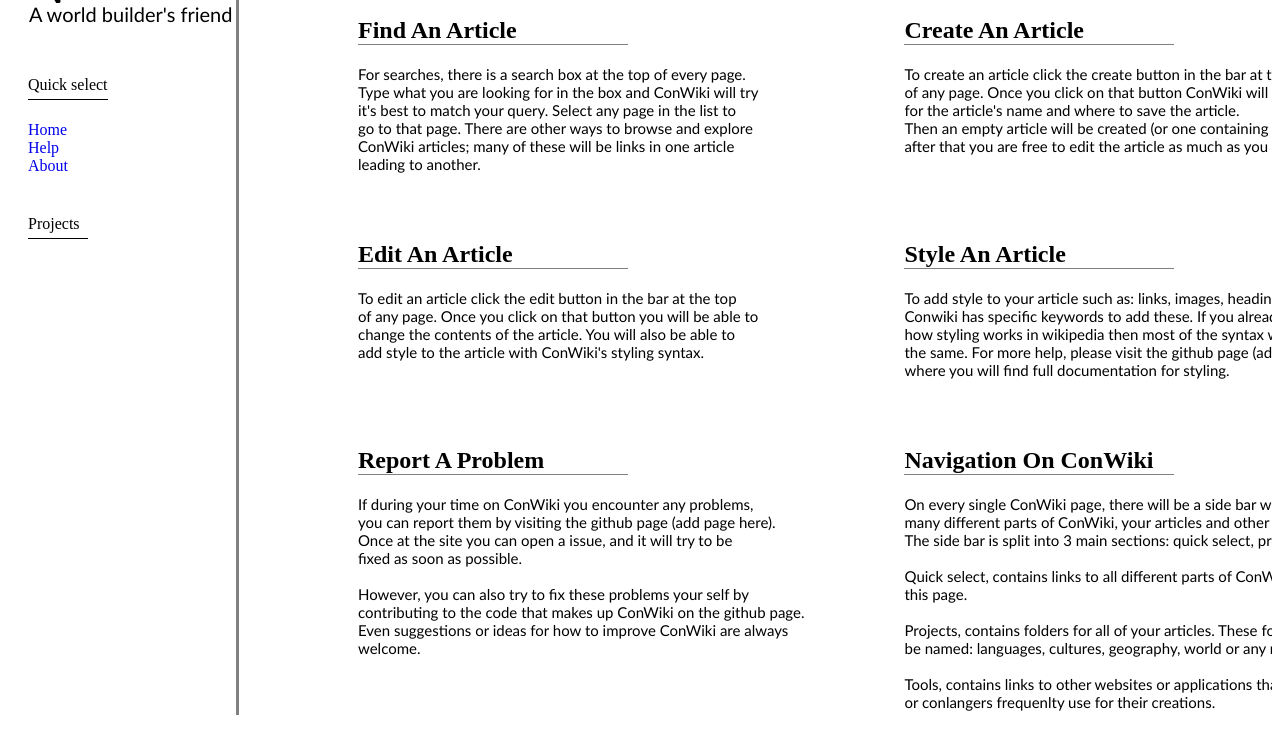
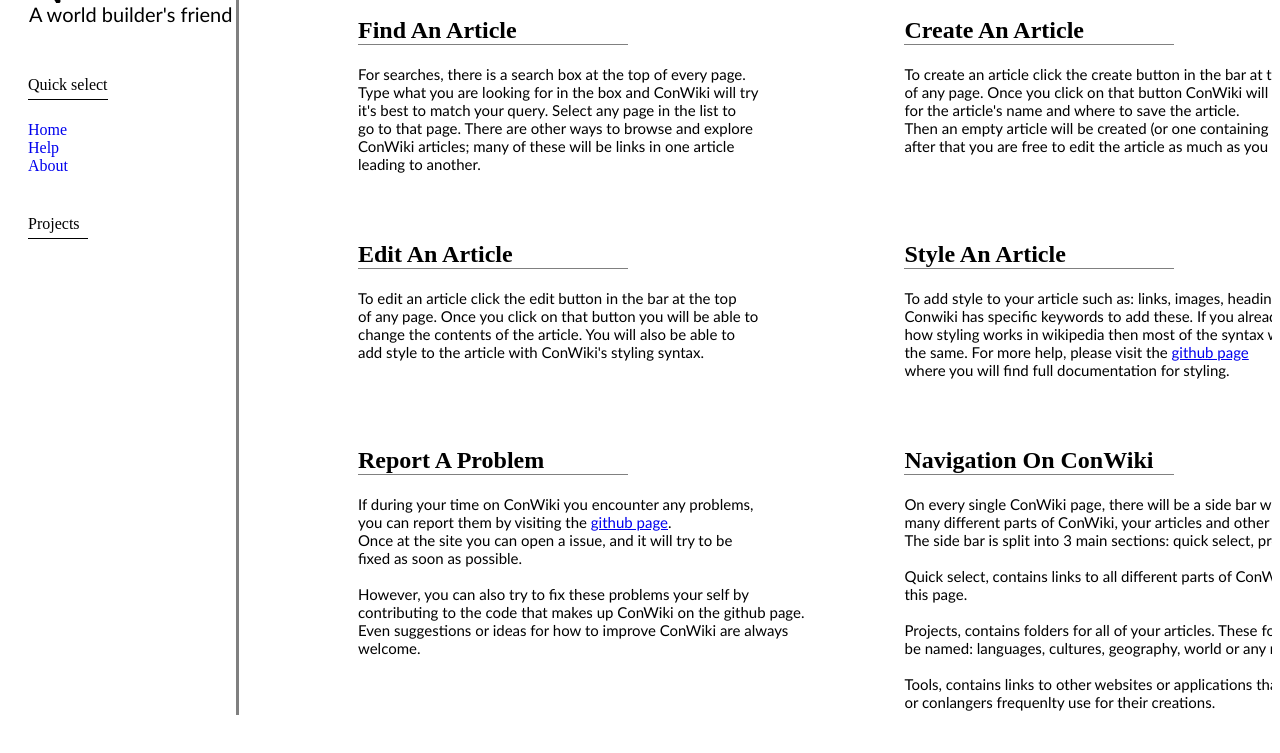
Before and after one commit to RalphBayer/ConWiki, a plain HTML site: page ConWiki/html/help.html in a window 1280 px wide. Shown: the part 93-846 px from the top of the page. Drawn offline with Linux system fonts and the light colour scheme.

Commit message:
Update help.html

```diff
--- a/ConWiki/html/help.html
+++ b/ConWiki/html/help.html
@@ -48,7 +48,7 @@ add style to the article with ConWiki's styling syntax.
             <h2> Report A Problem </h2>
             <pre>
 If during your time on ConWiki you encounter any problems,
-you can report them by visiting the github page (add page here).
+you can report them by visiting the <a href="https://github.com/RalphBayer/ConWiki">github page<a>.
 Once at the site you can open a issue, and it will try to be
 fixed as soon as possible.
 
@@ -77,7 +77,7 @@ after that you are free to edit the article as much as you want.
 To add style to your article such as: links, images, headings etc.
 Conwiki has specific keywords to add these. If you already know
 how styling works in wikipedia then most of the syntax will remain
-the same. For more help, please visit the github page (add page here)
+the same. For more help, please visit the <a href="https://github.com/RalphBayer/ConWiki">github page<a>
 where you will find full documentation for styling.
               </pre>
 
```
